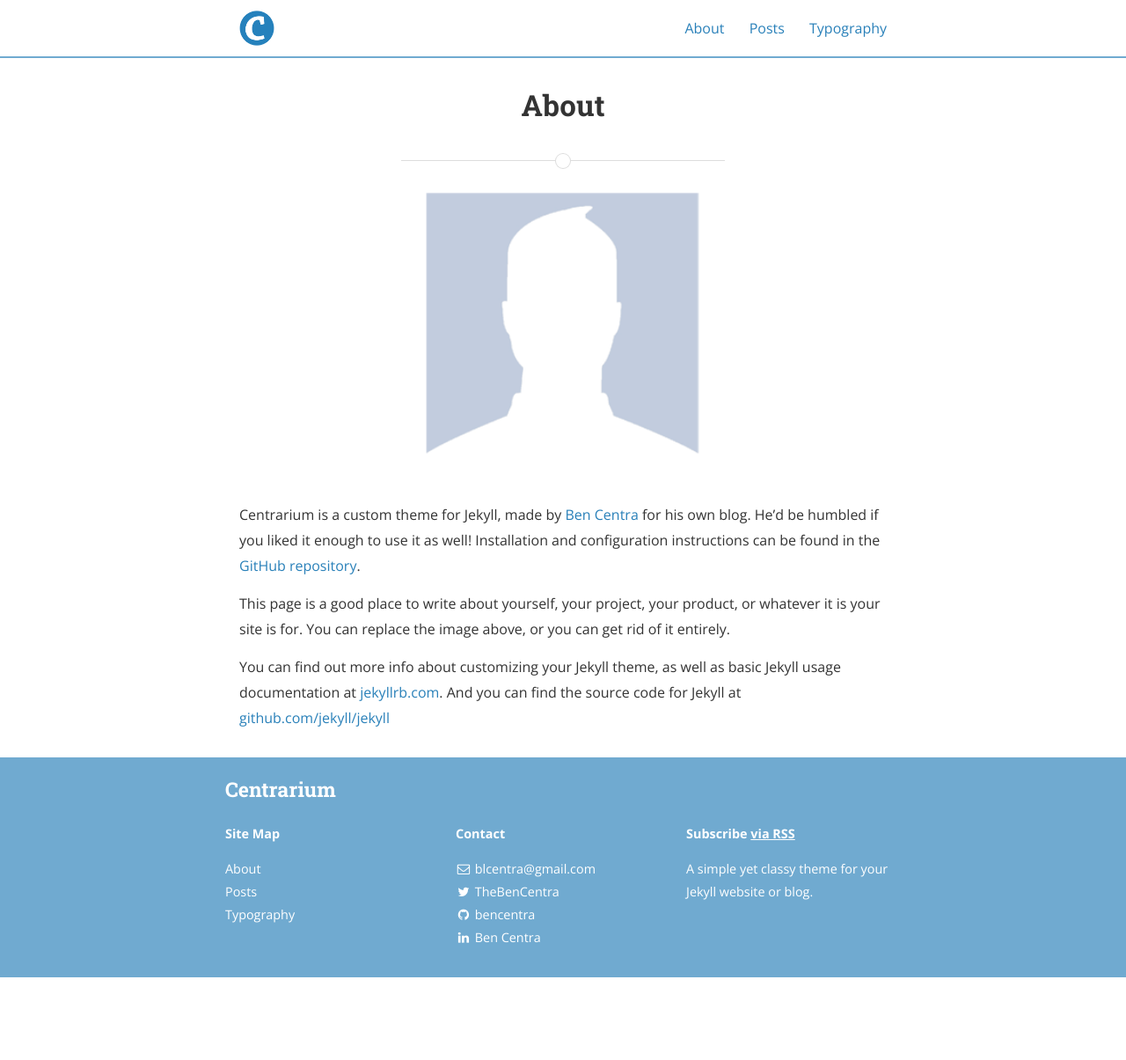
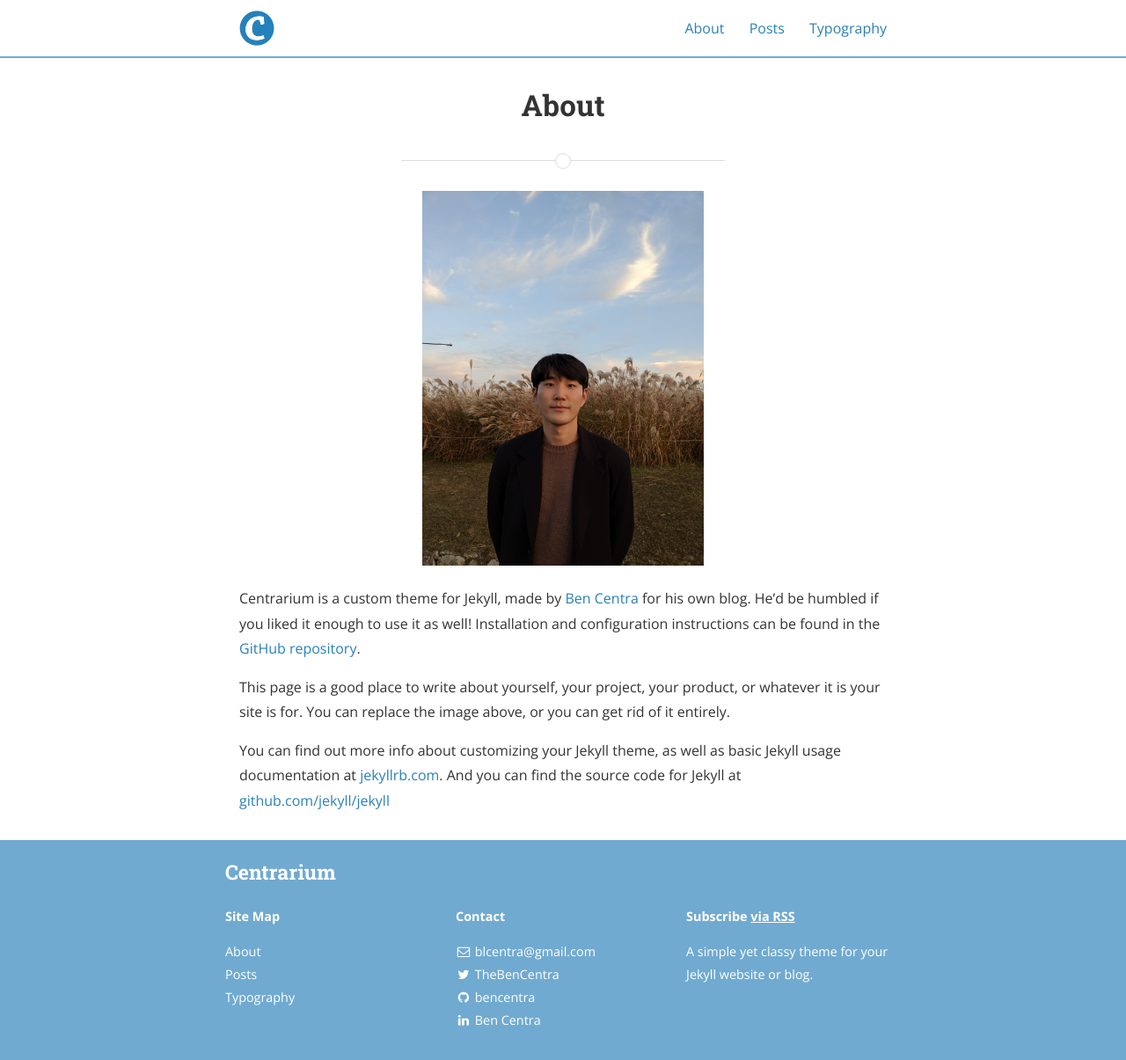
Before and after one commit to ando-zone/Ando-Zone.github.io, a Jekyll site: the page built from about.md, in a window 1280 px wide and 1205 px high. Shown: the whole window at 88% size. Built offline with Jekyll 4.4.1, drawn with Linux system fonts in a browser that asks for light colours; nearby versions of some CDN libraries.

Commit message:
feat: change profile picture

```diff
--- a/about.md
+++ b/about.md
@@ -5,7 +5,7 @@ permalink: /about/
 main_nav: true
 ---
 
-![alt text]({{ site.baseurl }}/assets/profile-placeholder.gif "Profile Picture"){:.profile}
+![alt text]({{ site.baseurl }}/assets/ando-profile.jpg "Profile Picture"){:.profile}
 
 Centrarium is a custom theme for Jekyll, made by [Ben Centra][bencentra] for his own blog. He'd be humbled if you liked it enough to use it as well! Installation and configuration instructions can be found in the [GitHub repository](https://github.com/bencentra/centrarium).
 
```
Also changed, not shown: assets/ando-profile.jpg (added).
